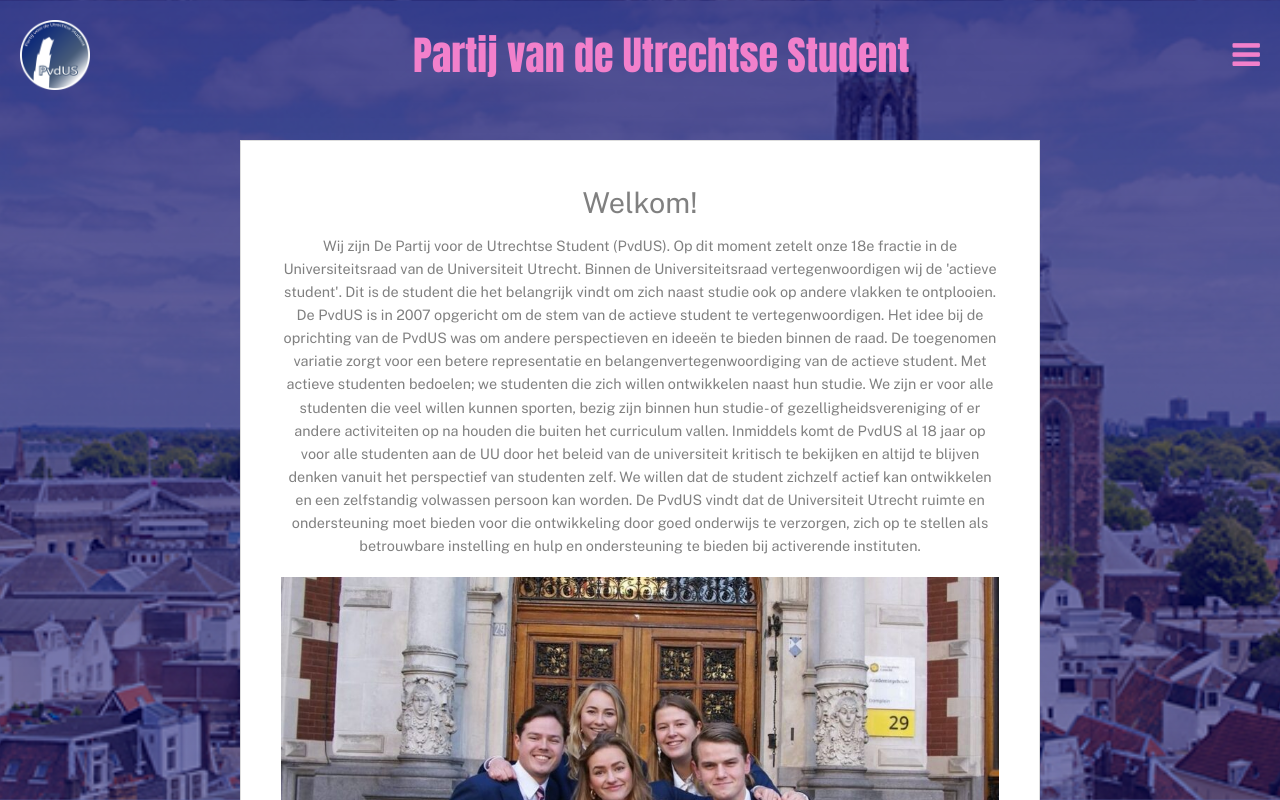
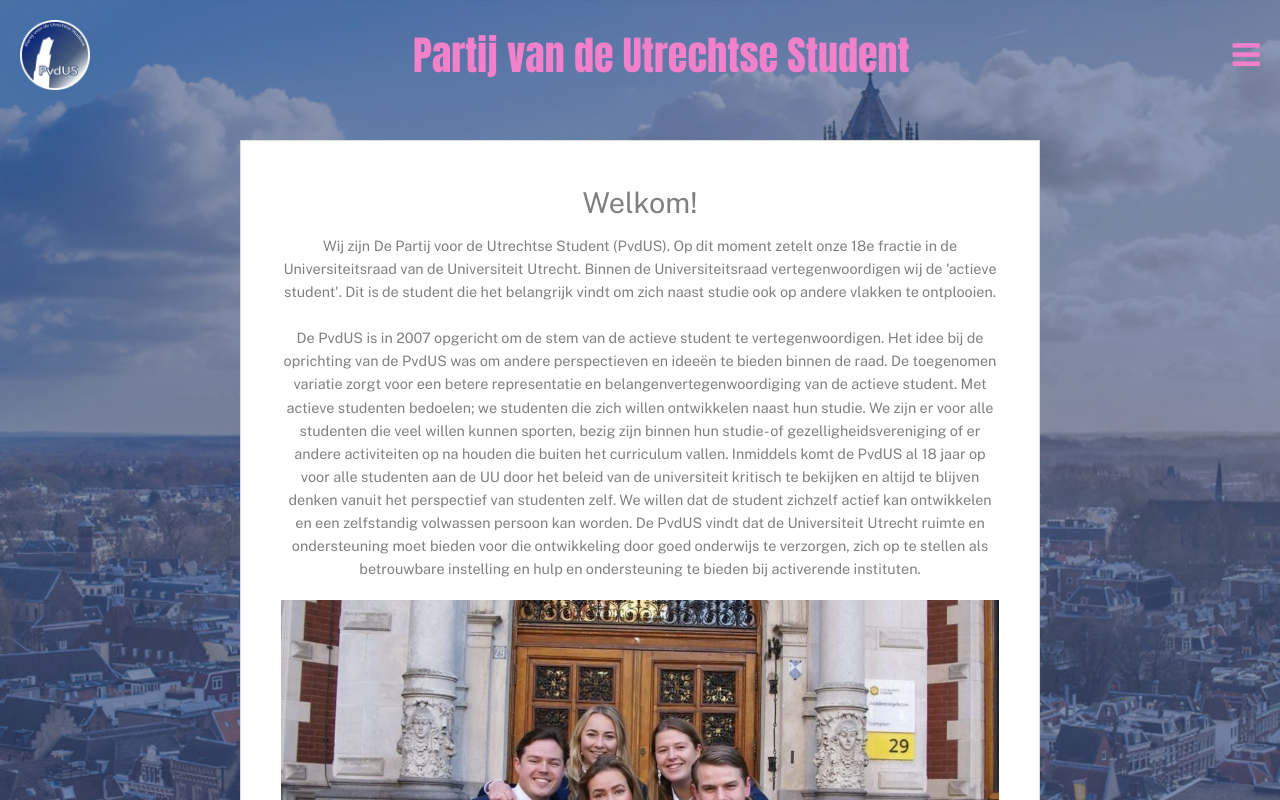
Before and after one commit to RobinHout/PvdUS, a Next.js app: page / in a window 1280 px wide. Shown: the top 800 px of the page. Built offline with nearby package versions, Linux system fonts and the light colour scheme.

Commit message:
Enters hoofdpagina en achtergrond gefixt

```diff
--- a/src/app/Components/tekstBlokStyle.css
+++ b/src/app/Components/tekstBlokStyle.css
@@ -24,5 +24,5 @@
     justify-self: center;
 }
 .blokTekst {
-    white-space: "pre-line";
+    white-space: pre-line;
 }
--- a/src/app/globals.css
+++ b/src/app/globals.css
@@ -28,9 +28,7 @@
     width: 100%;
 }
 .App {
-    /* min-height: 100vh; */
-    background: linear-gradient(rgba(0, 0, 100, 0.7), rgba(0, 0, 100, 0.5)),
-        /* background: linear-gradient(rgba(0, 0, 150, 0.5), rgba(0, 0, 150, 0.5)), */
-            url("./UtrechtDomtoren.jpg") no-repeat center center fixed;
+    background: url("./Components/Img/AchtergrondPvdUSScherp.png") no-repeat
+        center top fixed;
     background-size: cover;
 }
--- a/src/app/page.tsx
+++ b/src/app/page.tsx
@@ -14,9 +14,9 @@
             <div style={{ height: "100px" }} className="opvulling" />
             <TekstBlok
                 titel="Welkom!"
-                tekst="Wij zijn De Partij voor de Utrechtse Student (PvdUS). Op dit moment zetelt onze 18e fractie in de Universiteitsraad van de Universiteit Utrecht. Binnen de Universiteitsraad vertegenwoordigen wij de 'actieve student'. Dit is de student die het belangrijk vindt om zich naast studie ook op andere vlakken te ontplooien.
+                tekst={`Wij zijn De Partij voor de Utrechtse Student (PvdUS). Op dit moment zetelt onze 18e fractie in de Universiteitsraad van de Universiteit Utrecht. Binnen de Universiteitsraad vertegenwoordigen wij de 'actieve student'. Dit is de student die het belangrijk vindt om zich naast studie ook op andere vlakken te ontplooien.
 
-De PvdUS is in 2007 opgericht om de stem van de actieve student te vertegenwoordigen. Het idee bij de oprichting van de PvdUS was om andere perspectieven en ideeën te bieden binnen de raad. De toegenomen variatie zorgt voor een betere representatie en belangenvertegenwoordiging van de actieve student. Met actieve studenten bedoelen; we studenten die zich willen ontwikkelen naast hun studie. We zijn er voor alle studenten die veel willen kunnen sporten, bezig zijn binnen hun studie- of gezelligheidsvereniging of er andere activiteiten op na houden die buiten het curriculum vallen. Inmiddels komt de PvdUS al 18 jaar op voor alle studenten aan de UU door het beleid van de universiteit kritisch te bekijken en altijd te blijven denken vanuit het perspectief van studenten zelf. We willen dat de student zichzelf actief kan ontwikkelen en een zelfstandig volwassen persoon kan worden. De PvdUS vindt dat de Universiteit Utrecht ruimte en ondersteuning moet bieden voor die ontwikkeling door goed onderwijs te verzorgen, zich op te stellen als betrouwbare instelling en hulp en ondersteuning te bieden bij activerende instituten. "
+De PvdUS is in 2007 opgericht om de stem van de actieve student te vertegenwoordigen. Het idee bij de oprichting van de PvdUS was om andere perspectieven en ideeën te bieden binnen de raad. De toegenomen variatie zorgt voor een betere representatie en belangenvertegenwoordiging van de actieve student. Met actieve studenten bedoelen; we studenten die zich willen ontwikkelen naast hun studie. We zijn er voor alle studenten die veel willen kunnen sporten, bezig zijn binnen hun studie- of gezelligheidsvereniging of er andere activiteiten op na houden die buiten het curriculum vallen. Inmiddels komt de PvdUS al 18 jaar op voor alle studenten aan de UU door het beleid van de universiteit kritisch te bekijken en altijd te blijven denken vanuit het perspectief van studenten zelf. We willen dat de student zichzelf actief kan ontwikkelen en een zelfstandig volwassen persoon kan worden. De PvdUS vindt dat de Universiteit Utrecht ruimte en ondersteuning moet bieden voor die ontwikkeling door goed onderwijs te verzorgen, zich op te stellen als betrouwbare instelling en hulp en ondersteuning te bieden bij activerende instituten.`}
             />
 
             <h1 style={{ height: "100px" }}>.</h1>
```
Also changed, not shown: src/app/Components/Img/AchtergrondPvdUSScherp.png (added).
